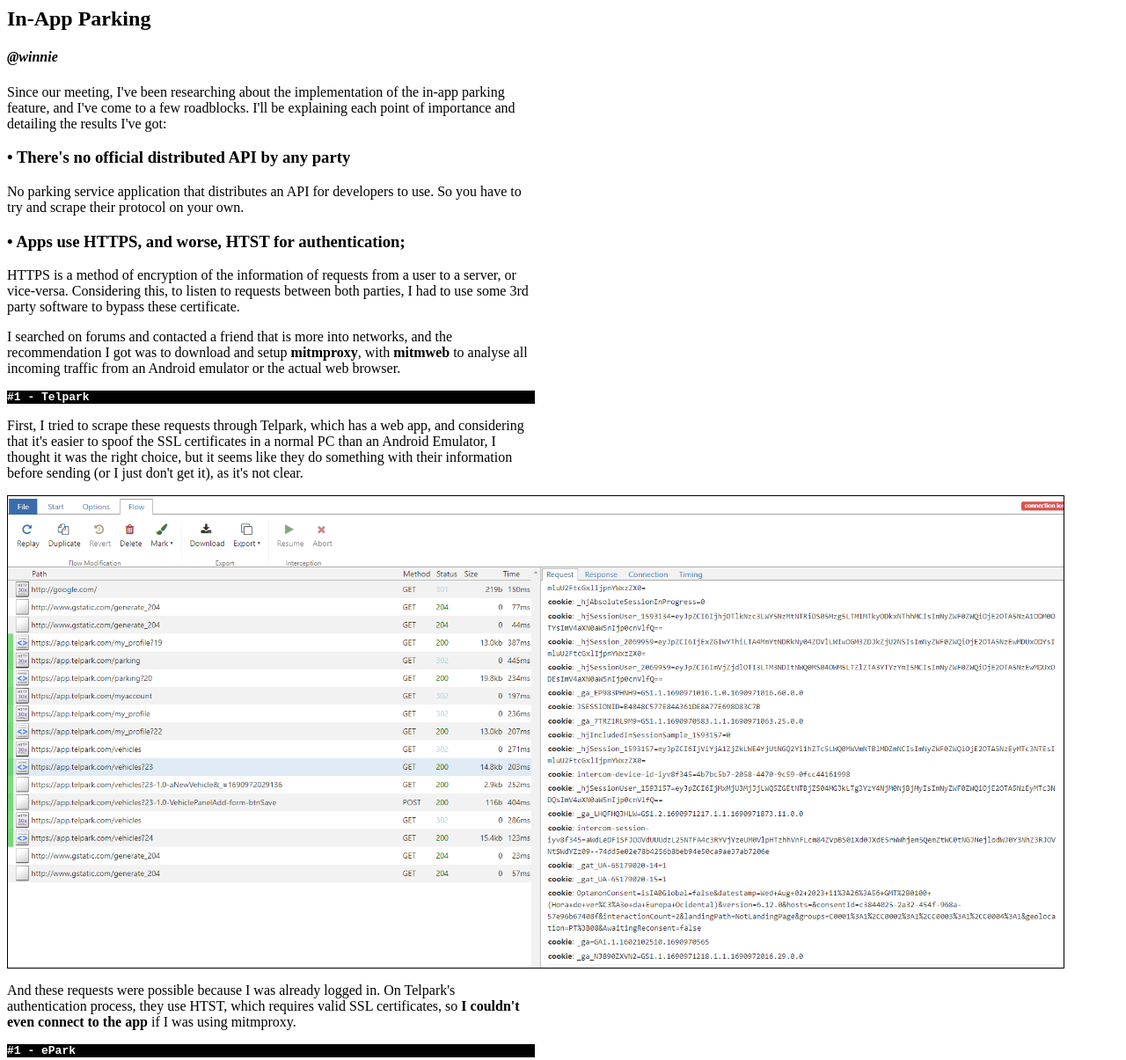
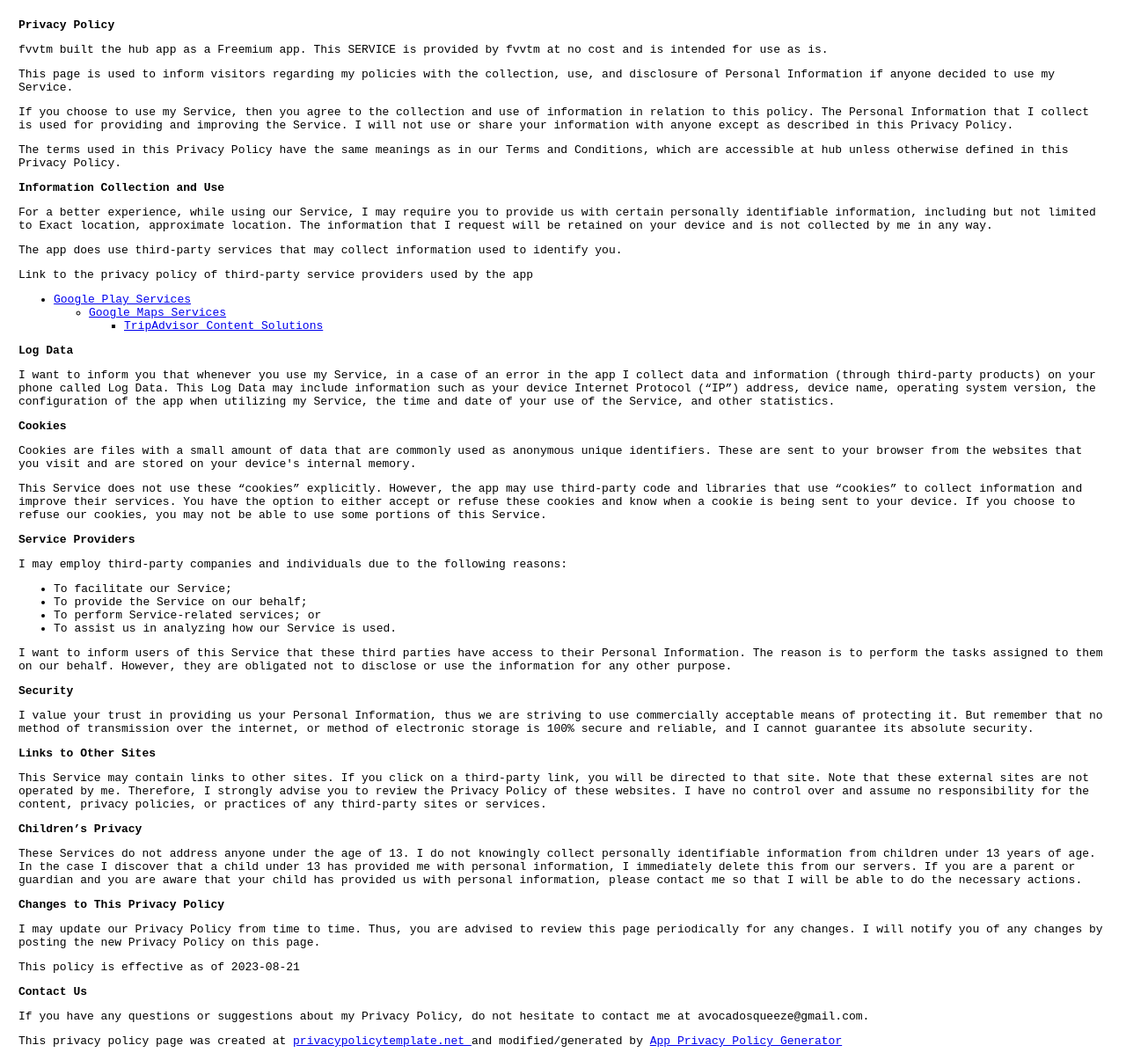
Before and after one commit to fvvtm/fvvtm.github.io, a plain HTML site: page index.html in a window 1280 px wide. Shown: the top 1205 px of the page at 88% size. Drawn offline with Linux system fonts and the light colour scheme.

```diff
--- a/index.html
+++ b/index.html
@@ -1,78 +1,112 @@
-<style>img { border: 1px solid black }</style>
-<body style="width: 600px">
-    <h2>In-App Parking</h2>
-    <h4><i>@winnie</i></h4>
-    <p>Since our meeting, I've been researching about the implementation of the in-app parking feature, and I've come to a few roadblocks. I'll be explaining each point of importance and detailing the results I've got:</p>
-
-    <h3>• There's no official distributed API by any party</h3>
-
-    <p>No parking service application that distributes an API for developers to use. So you have to try and scrape their protocol on your own.</p>
-
-    <h3>• Apps use HTTPS, and worse, HTST for authentication;</h3>
-
-    <p>HTTPS is a method of encryption of the information of requests from a user to a server, or vice-versa. Considering this, to listen to requests between both parties, I had to use some 3rd party software to bypass these certificate.</p>
-
-    <p>I searched on forums and contacted a friend that is more into networks, and the recommendation I got was to download and setup <b>mitmproxy</b>, with <b>mitmweb</b> to analyse all incoming traffic from an Android emulator or the actual web browser.</p>
-
-    <p style="background: black; color: white; font-family: monospace;"><b>#1 - Telpark</b></p>
-
-    <p>First, I tried to scrape these requests through Telpark, which has a web app, and considering that it's easier  to spoof the SSL certificates in a normal PC than an Android Emulator, I thought it was the right choice, but it seems like they do something with their information before sending (or I just don't get it), as it's not clear. </p>
-
-    <img src="scuffed.png" width="1200"></img>
-
-    <br>
-
-    <p>And these requests were possible because I was already logged in. On Telpark's authentication process, they use HTST, which requires valid SSL certificates, so <b>I couldn't even connect to the app</b> if I was using mitmproxy.</p>
-
-    <p style="background: black; color: white; font-family: monospace;"><b>#1 - ePark</b></p>
-
-    <p>When I tried with ePark, I was successful. It seems they don't even use HTTPS! I could grab my information on the requests sent, and check all the data sent to the app through their responses. In this example, shown in the pictures below, I authenticate my account and check my past parkings:</p>
-
-    <img src="auth.png" width="700"></img>
-
-    <br><br>
-
-    <img src="trip.png" width="540"></img>
-
-    <p>We can then make a small script that mimics these requests and send them without any interaction with the app, just sending my account details and getting a success messagen and user auth token:</p>
-
-    <img src="script.png" width="540"></img>
-
-    <h3>• Accessing these services in a 3rd party application (like we are) is illegal</h3>
-
-    <p>The companies that built these parking service apps actually block any 3rd party use on their terms of service. It's very illegal to access these in any way shape or form that is not from their own products.</b></p>
-
-    <p style="background: black; color: white; font-family: monospace;"><b>Via Verde</b></p>
-
-    <a href="https://www.viaverde.pt/Portals/0/Documentos/TermosCondicoes/Termos_de_Utiliza%C3%A7%C3%A3o_Servi%C3%A7o_Aplicacional_Estacionamento_em_zonas_de_Dura%C3%A7%C3%A3o_Limitada_New.pdf">Terms of Service</a>
-    <br>
-    <br>
-
-    <div style="padding: 24px; border: 1px solid black">
-        <p style="margin-top: 0">5.5. The Customer or User (when applicable) may not, in particular:</p>
-        <span>i. modify, decompile, transfer to another terminal or make the third parties access to the Application;</span><br>
-        <span>ii. use the Application for unauthorized purposes or remove any copyright notice, trademark commercial or proprietary rights notices;</span><br>
-        <span>iii. perform any acts that may cause harm, including damage to image or damage to reputation of Via Verde Portugal;</span><br>
-        <span>iv. perform any type of intervention or reverse engineering on the Application;</span><br>
-        <span>v. delete or modify any mentions relating to intellectual property and confidentiality, or any mark, legend or symbol.</span><br>
-        <p>5.6. The Client or User (when applicable) may not, within the scope of using the Application, practice any of the following acts, including:</p>
-        <span>i. access the Application through means other than those made available, or use forms modified software with the aim, in particular, of obtaining unauthorized access;</span>
-    </div>
-
-
-
-    <p style="background: black; color: white; font-family: monospace;"><b>Telpark</b></p>
-
-    <a href="https://www.telpark.com/pt/terms/">Terms of Service</a>
-    <br>
-    <br>
-
-    <div style="padding: 24px; border: 1px solid black">
-        Total or partial reproduction, copying or modification of the contents included in the TELPARK application or on its website is completely prohibited. The unauthorized use of these contents will give rise to legally protected liabilities. User access to TELPARK, both “app” and “web page”, does not imply any type of waiver, transmission or assignment, in whole or in part, of said property rights. In this way, access to these contents or elements does not grant the user, in any case, the possibility of copying, selling, modifying, reproducing, publishing, assigning, transmitting or creating new products or services derived from the information and elements contained herein. . The user does not acquire rights or license in relation to the service or the elements included therein, except the limited right to use the service, in accordance with the applicable conditions. You will only be able to use the contents or elements that you access through TELPARK services for your own use and needs, being obliged not to carry out, either directly or imposed, a commercial exploitation, nor of the services, materials, elements or information received through the same.
-    </div>
-
-    <p>Considering this, the only workaround (and the very best scenario) would be establishing a partnership with any of these companies (Telpark/Empark, EMEL or Via Verde) and actually integrate their private API into our application.</p>
-
-    <h1>Conclusion: this is doable, but very illegal without permission.</h1>
-
-</body>
+<!DOCTYPE html>
+    <html>
+    <head>
+      <meta charset='utf-8'>
+      <meta name='viewport' content='width=device-width'>
+      <title>Privacy Policy</title>
+      <style> body { font-family: monospace; padding:1em; } </style>
+    </head>
+    <body>
+    <strong>Privacy Policy</strong> <p>
+                  fvvtm built the hub app as
+                  a Freemium app. This SERVICE is provided by
+                  fvvtm at no cost and is intended for use as
+                  is.
+                </p> <p>
+                  This page is used to inform visitors regarding my
+                  policies with the collection, use, and disclosure of Personal
+                  Information if anyone decided to use my Service.
+                </p> <p>
+                  If you choose to use my Service, then you agree to
+                  the collection and use of information in relation to this
+                  policy. The Personal Information that I collect is
+                  used for providing and improving the Service. I will not use or share your information with
+                  anyone except as described in this Privacy Policy.
+                </p> <p>
+                  The terms used in this Privacy Policy have the same meanings
+                  as in our Terms and Conditions, which are accessible at
+                  hub unless otherwise defined in this Privacy Policy.
+                </p> <p><strong>Information Collection and Use</strong></p> <p>
+                  For a better experience, while using our Service, I
+                  may require you to provide us with certain personally
+                  identifiable information, including but not limited to Exact location, approximate location. The information that
+                  I request will be retained on your device and is not collected by me in any way.
+                </p> <div><p>
+                    The app does use third-party services that may collect
+                    information used to identify you.
+                  </p> <p>
+                    Link to the privacy policy of third-party service providers used
+                    by the app
+                  </p>
+                  <ul><li><a href="https://www.google.com/policies/privacy/" target="_blank" rel="noopener noreferrer">Google Play Services</a></li>
+                    <ul><li><a href="https://developers.google.com/maps/terms-20180207" target="_blank" rel="noopener noreferrer">Google Maps Services</a></li>
+                        <ul><li><a href="https://tripadvisor-content-api.readme.io/reference/terms-of-use" target="_blank" rel="noopener noreferrer">TripAdvisor Content Solutions</a></li><!----><!----><!----><!----><!----><!----><!----><!----><!----><!----><!----><!----><!----><!----><!----><!----><!----><!----><!----><!----><!----><!----><!----><!----><!----><!----><!----><!----></ul></div> <p><strong>Log Data</strong></p> <p>
+                  I want to inform you that whenever you
+                  use my Service, in a case of an error in the app
+                  I collect data and information (through third-party
+                  products) on your phone called Log Data. This Log Data may
+                  include information such as your device Internet Protocol
+                  (“IP”) address, device name, operating system version, the
+                  configuration of the app when utilizing my Service,
+                  the time and date of your use of the Service, and other
+                  statistics.
+                </p> <p><strong>Cookies</strong></p> <p>
+                  Cookies are files with a small amount of data that are
+                  commonly used as anonymous unique identifiers. These are sent
+                  to your browser from the websites that you visit and are
+                  stored on your device's internal memory.
+                </p> <p>
+                  This Service does not use these “cookies” explicitly. However,
+                  the app may use third-party code and libraries that use
+                  “cookies” to collect information and improve their services.
+                  You have the option to either accept or refuse these cookies
+                  and know when a cookie is being sent to your device. If you
+                  choose to refuse our cookies, you may not be able to use some
+                  portions of this Service.
+                </p> <p><strong>Service Providers</strong></p> <p>
+                  I may employ third-party companies and
+                  individuals due to the following reasons:
+                </p> <ul><li>To facilitate our Service;</li> <li>To provide the Service on our behalf;</li> <li>To perform Service-related services; or</li> <li>To assist us in analyzing how our Service is used.</li></ul> <p>
+                  I want to inform users of this Service
+                  that these third parties have access to their Personal
+                  Information. The reason is to perform the tasks assigned to
+                  them on our behalf. However, they are obligated not to
+                  disclose or use the information for any other purpose.
+                </p> <p><strong>Security</strong></p> <p>
+                  I value your trust in providing us your
+                  Personal Information, thus we are striving to use commercially
+                  acceptable means of protecting it. But remember that no method
+                  of transmission over the internet, or method of electronic
+                  storage is 100% secure and reliable, and I cannot
+                  guarantee its absolute security.
+                </p> <p><strong>Links to Other Sites</strong></p> <p>
+                  This Service may contain links to other sites. If you click on
+                  a third-party link, you will be directed to that site. Note
+                  that these external sites are not operated by me.
+                  Therefore, I strongly advise you to review the
+                  Privacy Policy of these websites. I have
+                  no control over and assume no responsibility for the content,
+                  privacy policies, or practices of any third-party sites or
+                  services.
+                </p> <p><strong>Children’s Privacy</strong></p> <div><p>
+                    These Services do not address anyone under the age of 13.
+                    I do not knowingly collect personally
+                    identifiable information from children under 13 years of age. In the case
+                    I discover that a child under 13 has provided
+                    me with personal information, I immediately
+                    delete this from our servers. If you are a parent or guardian
+                    and you are aware that your child has provided us with
+                    personal information, please contact me so that
+                    I will be able to do the necessary actions.
+                  </p></div> <!----> <p><strong>Changes to This Privacy Policy</strong></p> <p>
+                  I may update our Privacy Policy from
+                  time to time. Thus, you are advised to review this page
+                  periodically for any changes. I will
+                  notify you of any changes by posting the new Privacy Policy on
+                  this page.
+                </p> <p>This policy is effective as of 2023-08-21</p> <p><strong>Contact Us</strong></p> <p>
+                  If you have any questions or suggestions about my
+                  Privacy Policy, do not hesitate to contact me at avocadosqueeze@gmail.com.
+                </p> <p>This privacy policy page was created at <a href="https://privacypolicytemplate.net" target="_blank" rel="noopener noreferrer">privacypolicytemplate.net </a>and modified/generated by <a href="https://app-privacy-policy-generator.nisrulz.com/" target="_blank" rel="noopener noreferrer">App Privacy Policy Generator</a></p>
+    </body>
+    </html>
```
Also changed, not shown: emel/index.html (added, +78 -0 lines), emel/auth.png (renamed from auth.png), emel/script.png (renamed from script.png), emel/scuffed.png (renamed from scuffed.png), emel/trip.png (renamed from trip.png).
